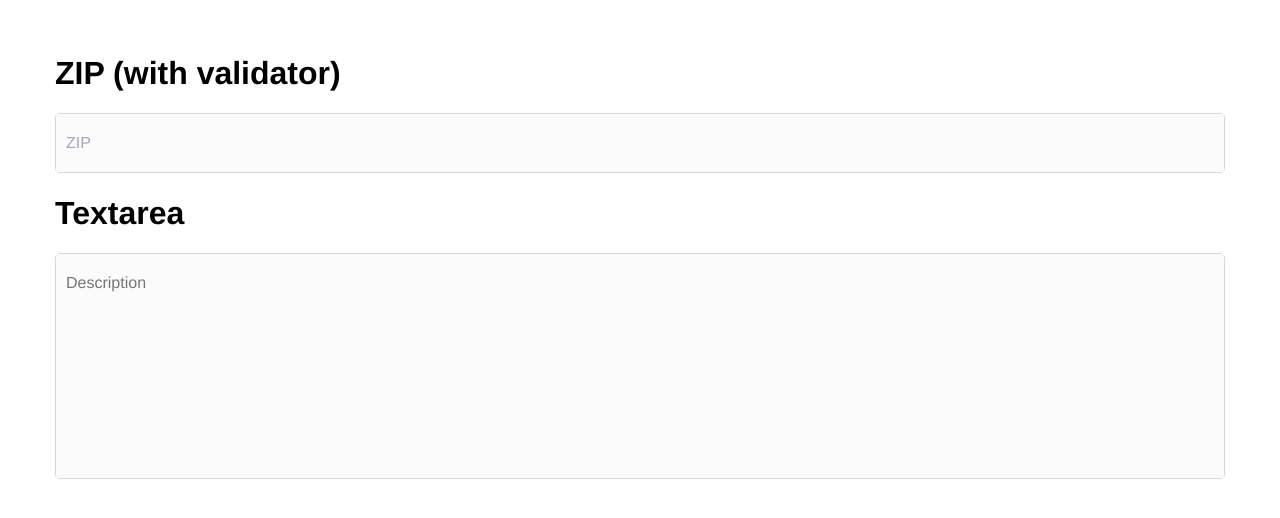
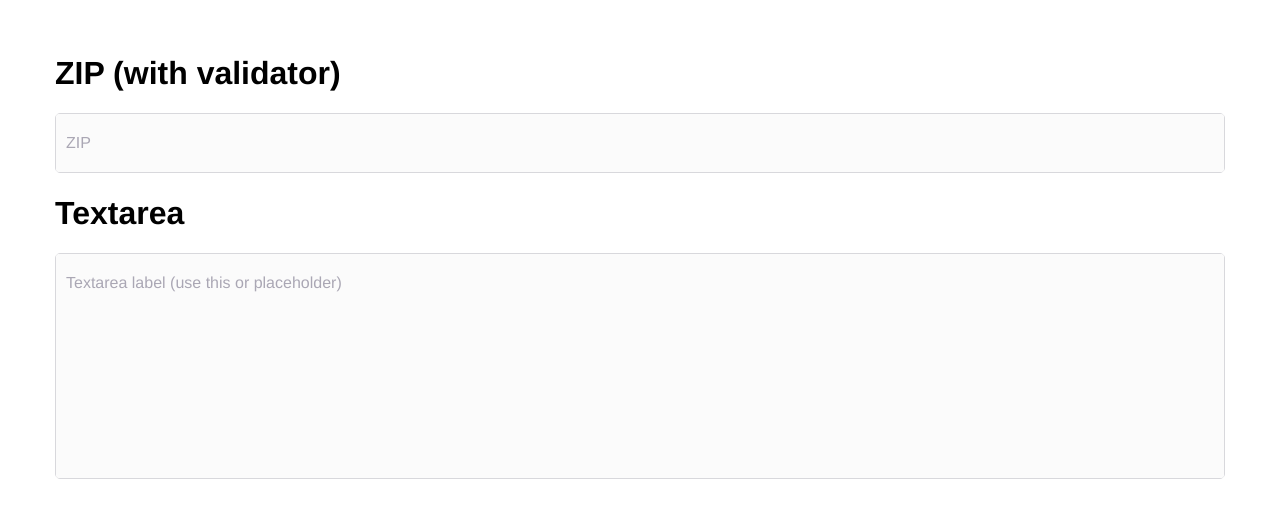
Before and after one commit to odyzeo/form-item, a Vue app: page / in a window 1280 px wide. Shown: the part 144-662 px from the top of the page. Built offline with nearby package versions, Linux system fonts and the light colour scheme.

Commit message:
updated textarea demo

```diff
--- a/src/App.vue
+++ b/src/App.vue
@@ -28,13 +28,13 @@ export default {
       initialInputValue: 'something',
       textarea: {
         name: 'textarea_name',
-        label: '',
+        label: 'Textarea label (use this or placeholder)',
         type: 'textarea',
         required: true,
         validators: [],
         autocomplete: 'off',
         rows: 10,
-        placeholder: 'Description',
+        placeholder: '',
       },
       text: {
         name: 'input_name',
```
